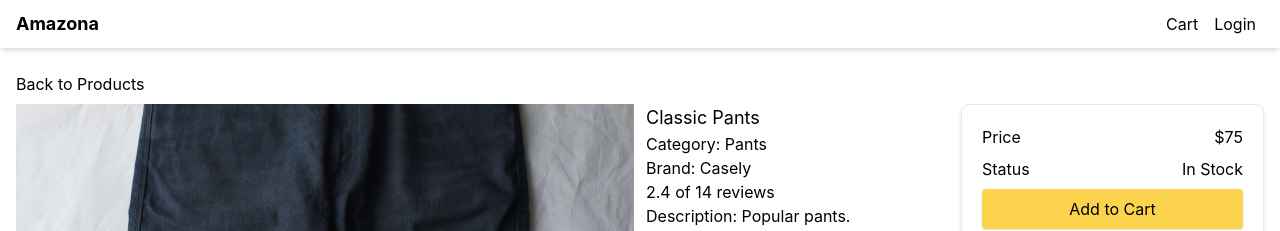
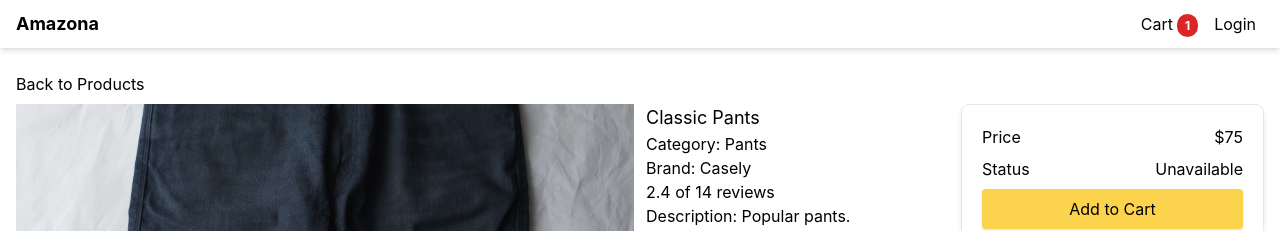
Before and after one commit to ChristianWare/Amazon-with-Tailwind, a Next.js app: page /product/classic-pants in a window 1280 px wide. Both pictures are taken after a click on the button "Add to Cart". Shown: the top 231 px of the page. Built offline with nearby package versions, Linux system fonts and the light colour scheme.

Commit message:
useContext for cart functionality

```diff
--- a/components/Layout.js
+++ b/components/Layout.js
@@ -1,7 +1,12 @@
 import Head from "next/head";
 import Link from "next/link";
+import { useContext } from "react";
+import { Store } from "../utils/Store";
 
 export default function Layout({ children, title }) {
+  const { state } = useContext(Store);
+  const { cart } = state;
+
   return (
     <>
       <Head>
@@ -17,7 +22,14 @@ export default function Layout({ children, title }) {
             </Link>
             <div>
               <Link href='/cart'>
-                <a className='p-2'>Cart</a>
+                <a className='p-2'>
+                  Cart
+                  {cart.cartItems.length > 0 && (
+                    <span className='ml-1 rounded-full bg-red-600 px-2 py-1 text-xs font-bold text-white'>
+                      {cart.cartItems.reduce((a, c) => a + c.quantity, 0)}
+                    </span>
+                  )}
+                </a>
               </Link>
               <Link href='/login'>
                 <a className='p-2'>Login</a>
--- a/pages/_app.js
+++ b/pages/_app.js
@@ -1,7 +1,12 @@
-import '../styles/globals.css'
+import "../styles/globals.css";
+import { StoreProvider } from "../utils/Store";
 
 function MyApp({ Component, pageProps }) {
-  return <Component {...pageProps} />
+  return (
+    <StoreProvider>
+      <Component {...pageProps} />
+    </StoreProvider>
+  );
 }
 
-export default MyApp
+export default MyApp;
--- a/pages/product/[slug].js
+++ b/pages/product/[slug].js
@@ -1,16 +1,33 @@
 import Link from "next/link";
 import Image from "next/image";
 import { useRouter } from "next/router";
+import { useContext } from "react";
 import Layout from "../../components/Layout";
 import data from "../../utils/data";
+import { Store } from "../../utils/Store";
 
 export default function ProductScreen() {
+  const { state, dispatch } = useContext(Store);
+
   const { query } = useRouter();
   const { slug } = query;
   const product = data.products.find((x) => x.slug === slug);
   if (!product) {
     return <div>Product Not Found</div>;
   }
+
+  const addToCartHandler = () => {
+    const existItem = state.cart.cartItems.find((x) => x.slug === product.slug);
+    const quantity = existItem ? existItem.quantity + 1 : 1;
+
+    if (product.countInStock < quantity) {
+      alert("Sorry. Product is out of stock");
+      return;
+    }
+
+    dispatch({ type: "CART_ADD_ITEM", payload: { ...product, quantity } });
+  };
+
   return (
     <Layout title={product.name}>
       <div className='py-2'>
@@ -52,7 +69,9 @@ export default function ProductScreen() {
               <div>{product.countinStock > 0 ? "In Stock" : "Unavailable"}</div>
             </div>
           </div>
-          <button className='primary-button w-full'>Add to Cart</button>
+          <button className='primary-button w-full' onClick={addToCartHandler}>
+            Add to Cart
+          </button>
         </div>
       </div>
     </Layout>
--- /dev/null
+++ b/utils/Store.js
@@ -0,0 +1,36 @@
+//what we are doing here is building a context object:
+
+import { createContext, useReducer } from "react";
+
+export const Store = createContext();
+
+const initialState = {
+  cart: {
+    cartItems: [],
+  },
+};
+
+function reducer(state, action) {
+  switch (action.type) {
+    case "CART_ADD_ITEM": {
+      const newItem = action.payload;
+      const existItem = state.cart.cartItems.find(
+        (item) => item.slug === newItem.slug
+      );
+      const cartItems = existItem
+        ? state.cart.cartItems.map((item) =>
+            item.name === existItem.name ? newItem : item
+          )
+        : [...state.cart.cartItems, newItem];
+      return { ...state, cart: { ...state.cart, cartItems } };
+    }
+    default:
+      return state;
+  }
+}
+
+export function StoreProvider({ children }) {
+  const [state, dispatch] = useReducer(reducer, initialState);
+  const value = { state, dispatch };
+  return <Store.Provider value={value}>{children}</Store.Provider>;
+}
--- a/utils/data.js
+++ b/utils/data.js
@@ -9,7 +9,7 @@ const data = {
       brand: "nike",
       rating: 4.5,
       numReviews: 8,
-      countinStock: 20,
+      countInStock: 20,
       description: "A popular shirt.",
     },
     {
@@ -21,7 +21,7 @@ const data = {
       brand: "adidas",
       rating: 3.2,
       numReviews: 10,
-      countinStock: 20,
+      countInStock: 20,
       description: "A popular shirt.",
     },
     {
@@ -33,7 +33,7 @@ const data = {
       brand: "Raymond",
       rating: 4.5,
       numReviews: 3,
-      countinStock: 20,
+      countInStock: 20,
       description: "A popular shirt.",
     },
     {
@@ -45,7 +45,7 @@ const data = {
       brand: "Oliver",
       rating: 2.9,
       numReviews: 13,
-      countinStock: 20,
+      countInStock: 20,
       description: "Smart looking pants.",
     },
     {
@@ -57,7 +57,7 @@ const data = {
       brand: "Zara",
       rating: 3.5,
       numReviews: 7,
-      countinStock: 20,
+      countInStock: 20,
       description: "Popular pants.",
     },
     {
@@ -69,7 +69,7 @@ const data = {
       brand: "Casely",
       rating: 2.4,
       numReviews: 14,
-      countinStock: 20,
+      countInStock: 20,
       description: "Popular pants.",
     },
   ],
```
